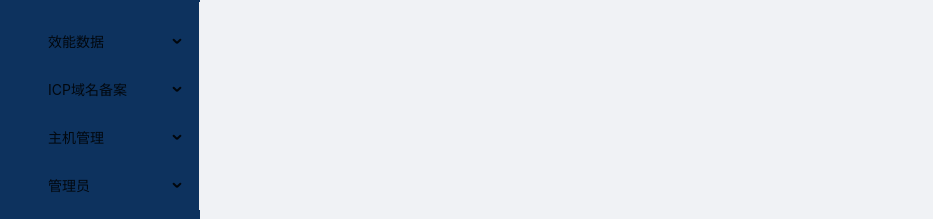
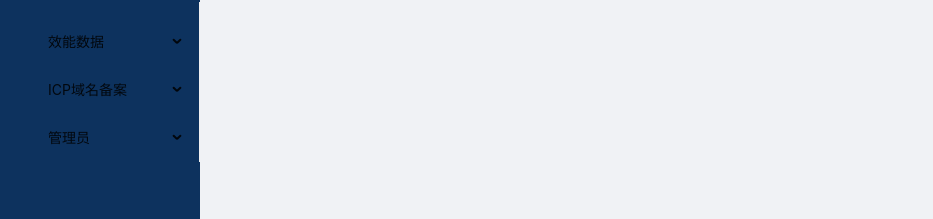
Before and after one commit to pencil123/ops-front2, a React (Create React App) app: page / in a window 1280 px wide. Shown: the part 82-301 px from the top of the page, without its empty margins (0-933 px from the left). Built offline with nearby package versions, Linux system fonts and the light colour scheme.

Commit message:
运维查询不应该有添加节点的功能

```diff
--- a/src/pages/Node/ServerNodeAdd.jsx
+++ /dev/null
@@ -1,13 +0,0 @@
-import React, { Component } from 'react'
-
-export class ServerNodeAdd extends Component {
-    render() {
-        return (
-            <div>
-                Node Update Page
-            </div>
-        )
-    }
-}
-
-export default ServerNodeAdd
--- a/src/pages/tabs.js
+++ b/src/pages/tabs.js
@@ -2,7 +2,6 @@ import React from "react";
 import AllMetricDetails from "@/pages/Prom/AllMetricDetails";
 import AnalysedMetricData from "@/pages/Prom/AnalysedMetricData";
 import ServerManager from "@/pages/Node/ServerManager";
-import ServerNodeAdd from "@/pages/Node/ServerNodeAdd";
 import ManagerList from "@/pages/User/ManagerList";
 import ManagerAdd from "@/pages/User/ManagerAdd";
 import ICPDomain from "./ICP/ICPDomain";
@@ -48,27 +47,15 @@ const menu = [
     ],
   },
   {
-    name: "主机管理",
+    name: "管理员",
     icon: "info-circle",
-    key: "Node",
+    key: "User",
     children: [
       {
         name: "服务器管理",
         icon: "",
         key: "ServerManager",
       },
-      {
-        name: "添加服务器",
-        icon: "",
-        key: "ServerNodeAdd",
-      },
-    ],
-  },
-  {
-    name: "管理员",
-    icon: "info-circle",
-    key: "User",
-    children: [
       {
         name: "管理员列表",
         icon: "",
@@ -85,14 +72,13 @@ const menu = [
 
 const tabs = {
   ServerManager: <ServerManager />,
-  ServerNodeAdd: <ServerNodeAdd />,
   ManagerList: <ManagerList />,
   ManagerAdd: <ManagerAdd />,
   AllMetricDetails: <AllMetricDetails />,
   AnalysedMetricData: <AnalysedMetricData />,
-  ValidICPDomain:<ICPDomain checkType="success" />,
-  InvalidICPDomain :<ICPDomain checkType="fail" />,
-  ICPDomain:<ICPDomain checkType="all"/>
+  ValidICPDomain: <ICPDomain checkType="success" />,
+  InvalidICPDomain: <ICPDomain checkType="fail" />,
+  ICPDomain: <ICPDomain checkType="all" />,
 };
 
 export { menu, tabs };
```
Also changed, not shown: src/pages/Node/ServerInfoUpdate.jsx (deleted, +0 -13 lines).
